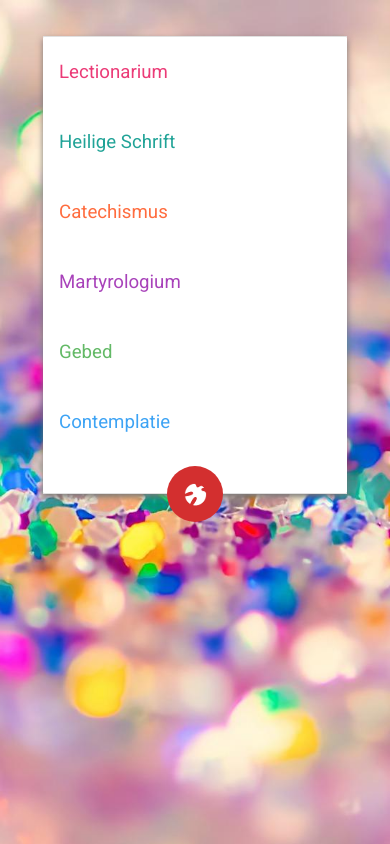
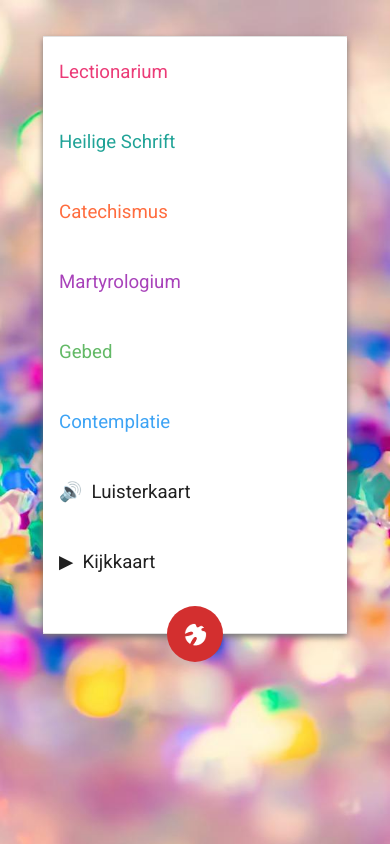
Before and after one commit to vicmortelmans/alledaags-geloven-cocoon, a plain HTML site: page index.html in a window 390 px wide. Shown: the top 844 px of the page. Drawn offline with Linux system fonts and the light colour scheme; some packages are replaced by stand-ins of ours.

Commit message:
debugging

```diff
--- a/index.html
+++ b/index.html
@@ -532,6 +532,7 @@
               $(".item.placeholder").empty();
               $(".item.placeholder").hide();
               $(".item.sticky").show();
+              audio[key].pause();
               return false;
             });
           });
@@ -561,6 +562,12 @@
                             <a class="contemplation">
                                 <div class="button">Contemplatie</div>
                             </a>
+                            <a class="mp3">
+                                <div class="button">🔊&nbsp; Luisterkaart</div>
+                            </a>
+                            <a class="video">
+                                <div class="button">▶&nbsp; Kijkkaart</div>
+                            </a>
                         </div>
                         <div class="actions spacer">
                             <a class="main">
```
